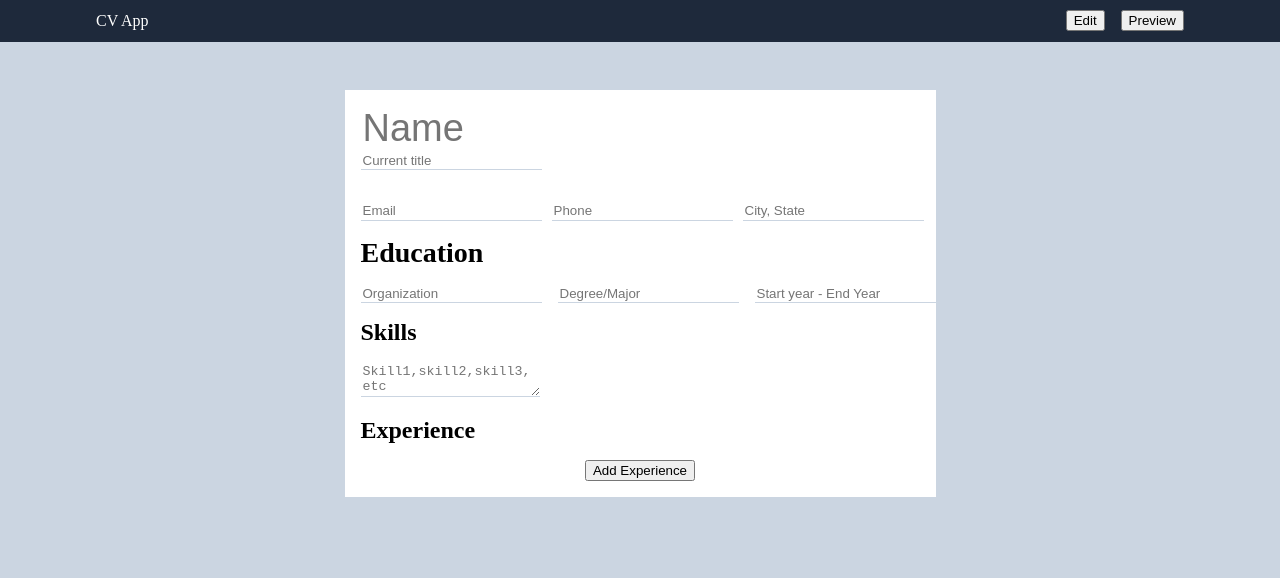
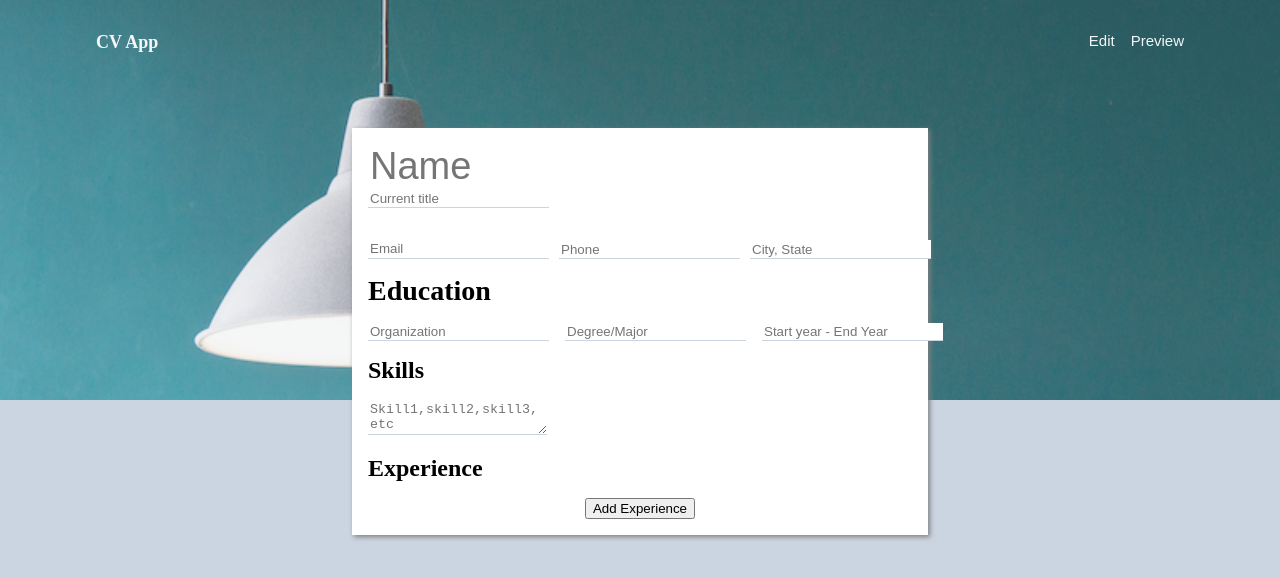
Before and after one commit to ecanvasser/CV-Application, a React (Create React App) app: page / in a window 1280 px wide. Shown: the top 578 px of the page. Built offline with nearby package versions, Linux system fonts and the light colour scheme.

Commit message:
Update header background and layout

```diff
--- a/src/components/Header.js
+++ b/src/components/Header.js
@@ -11,8 +11,12 @@ class Header extends Component {
       <header>
         <div id="header-title">CV App</div>
         <div id="header-links">
-          <button onClick={() => this.props.changeEdit()}>Edit</button>
-          <button onClick={() => this.props.changePreview()}>Preview</button>
+          <button onClick={() => this.props.changeEdit()} id="edit-btn">
+            Edit
+          </button>
+          <button onClick={() => this.props.changePreview()} id="prev-btn">
+            Preview
+          </button>
         </div>
       </header>
     );
--- a/src/styles/App.css
+++ b/src/styles/App.css
@@ -1,10 +1,11 @@
 body {
   background-color: #cbd5e1;
   margin: 0;
-  height: max-content;
+  height: 100vh;
 }
 
 #app {
   display: grid;
-  grid-template-rows: 1fr 12fr;
+  grid-template-rows: 400px 650px;
+  position: relative;
 }
--- a/src/styles/Content.css
+++ b/src/styles/Content.css
@@ -1,6 +1,4 @@
 main {
   display: flex;
   justify-content: center;
-  padding-top: 3rem;
-  padding-bottom: 3rem;
 }
--- a/src/styles/Document.css
+++ b/src/styles/Document.css
@@ -23,10 +23,13 @@ input[placeholder="Name"] {
 #document {
   display: flex;
   flex-direction: column;
-  width: max-content;
+  width: 45%;
   height: max-content;
   background-color: white;
   padding-bottom: 1rem;
+  position: absolute;
+  top: 8rem;
+  box-shadow: 2px 2px 5px gray;
 }
 
 #contact {
--- a/src/styles/ExperiencePreview.css
+++ b/src/styles/ExperiencePreview.css
@@ -25,6 +25,7 @@
 
 .job-location {
   margin-bottom: 5px;
+  font-style: italic;
 }
 
 .task-dash {
--- a/src/styles/Header.css
+++ b/src/styles/Header.css
@@ -1,17 +1,33 @@
 header {
   display: flex;
   justify-content: space-between;
-  align-items: center;
-  background-color: #1e293b;
+  padding-top: 2rem;
+  background-image: url('../backgroundImg.png');
+  background-repeat: no-repeat;
+  background-size: 100%;
+  background-position: center;
+  opacity: 0.8;
   color: white;
 }
 
 #header-links {
   display: flex;
+  align-items: start;
   gap: 1rem;
   margin-right: 6rem;
+  padding: 0;
 }
 
 #header-title {
   margin-left: 6rem;
+  font-weight: 900;
+  font-size: large;
 }
+
+#edit-btn, #prev-btn {
+  padding: 0;
+  background: none;
+  border: none;
+  font-size: 15px;
+  color: white;
+}
--- a/src/styles/Preview.css
+++ b/src/styles/Preview.css
@@ -1,6 +1,8 @@
 #preview {
   background-color: white;
   width: 55%;
+  position: absolute;
+  top: 8rem;
 }
 
 #name-prev {
```
Also changed, not shown: src/backgroundImg.png (added).
